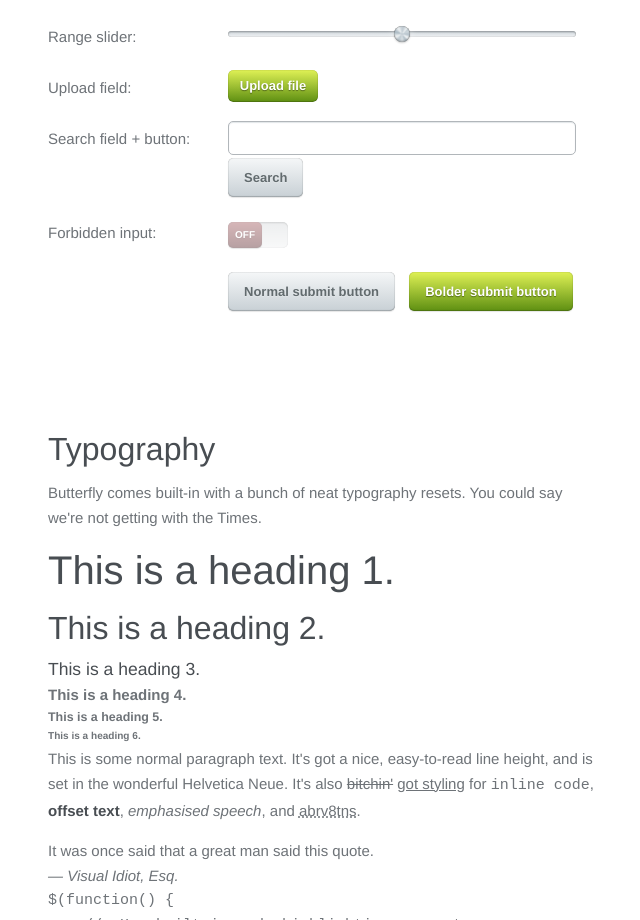
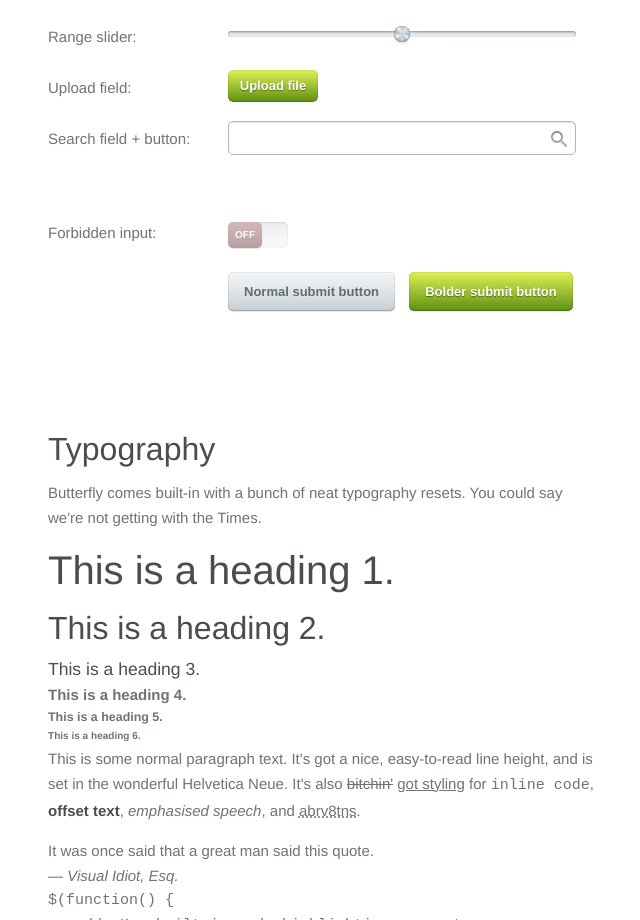
Before and after one commit to joyouscob/butterfly, a plain HTML site: page demo.html in a window 1280 px wide. Shown: the part 875-1795 px from the top of the page, without its empty margins (317-957 px from the left). Drawn offline with Linux system fonts and the light colour scheme.

Commit message:
moar commit

```diff
--- a/butterfly/butterfly.css
+++ b/butterfly/butterfly.css
@@ -276,6 +276,7 @@ input[type=checkbox] {
 			opacity: 1;
 		}
 
+/* Range sliders */
 input[type=range] {
 	position: relative;
 	height: 6px;
@@ -297,6 +298,7 @@ input[type=range] {
 		box-shadow: 0 1px 2px rgba(0,0,0,.2), inset 0 -2px 1px rgba(0,0,0,.1), inset 0 0 1px rgba(0,0,0,.8), 0 1px 10px rgba(255,255,255,.5);
 	}
 
+/* Upload fields */
 input[type=file] {
 	border: none;
 	box-shadow: none;
@@ -385,9 +387,27 @@ input[type=file]:after {
 			filter: progid:DXImageTransform.Microsoft.gradient(GradientType=0,StartColorStr='#bdcf41', EndColorStr='#436318');
 		}
 
+/* Automagic search fields */
+input[type=search] { }
+	input[type=search] + button, input[type=search] + input[type=submit] {
+		position: relative;
+		top: -38px;
+		right: 13px;
+
+		float: right;
+
+		text-indent: -99em;
+		background: url('search.png') no-repeat 50% 50%;
+		filter: none;
+
+		-webkit-box-shadow: none;
+		-moz-box-shadow: none;
+		box-shadow: none;
+	}
+
+/* Disabled elements */
 [disabled], :disabled {
 	opacity: .4 !important;
 	-webkit-filter: grayscale(.5);
-
 	cursor: not-allowed;
 }
```
Also changed, not shown: butterfly/search.png (added). Lines whose indentation alone changed are shown as unchanged.
